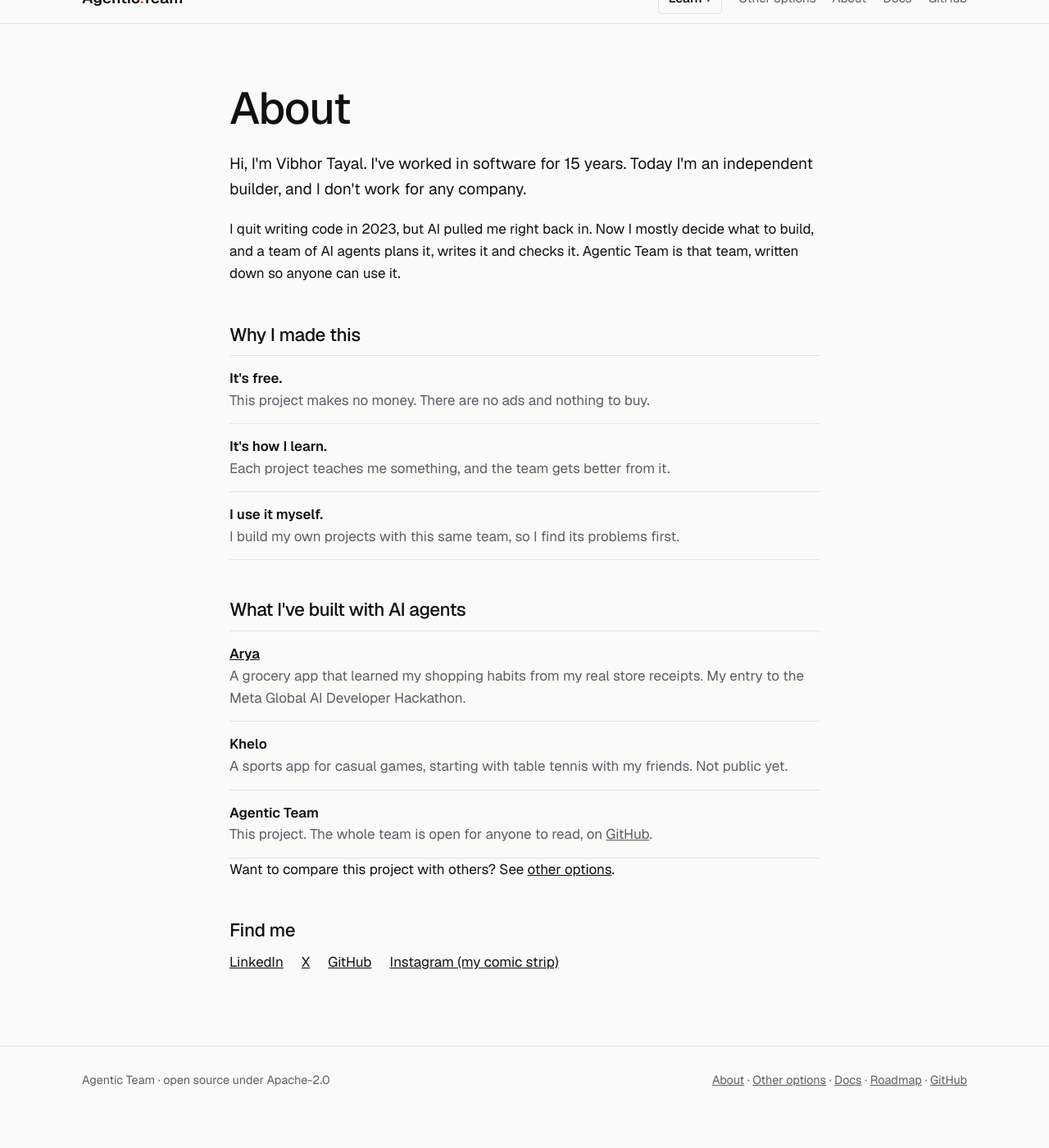
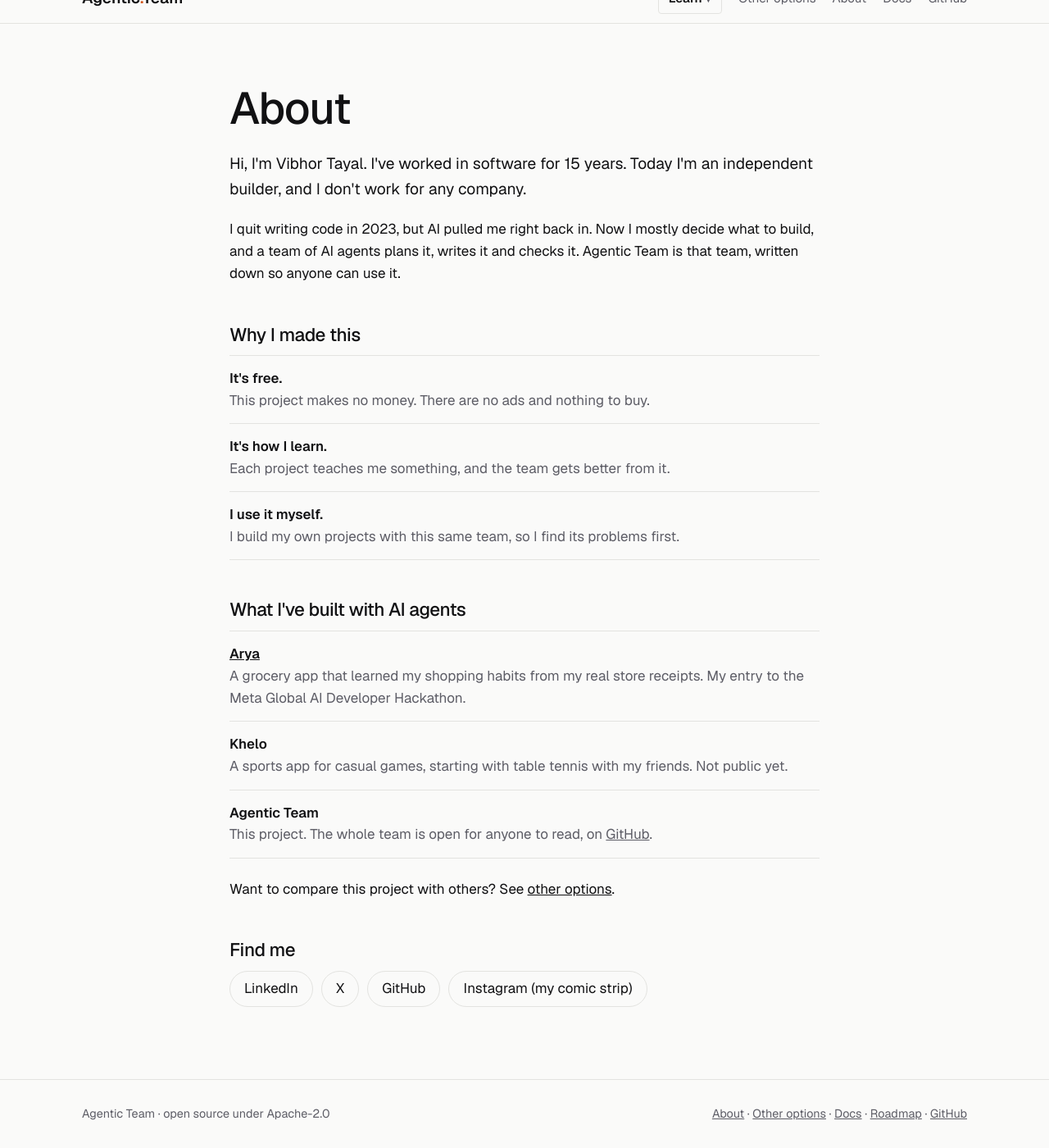
Before and after one commit to vibhortayal/agentic-team-oss, a Jekyll site: the page built from about.html, in a window 1280 px wide and 1400 px high, scrolled down 32 px. Shown: the whole window at 82% size. Built offline with Jekyll 4.4.1, drawn with Linux system fonts in a browser that asks for light colours; before the commit the page ends 1391 px from its top, so only the background shows below that.

Commit message:
About and Other options: restore side margins on phones, tidy spacing and links
The pages' own padding rule wiped out the shared 20px side gutter, so text
touched the screen edges on phones.

Co-Authored-By: Claude Opus 5.5 <noreply@anthropic.com>
Claude-Session: https://claude.ai/code/session_0155vpoV6HQDSgg93iXKtdmK

```diff
--- a/about.html
+++ b/about.html
@@ -5,7 +5,7 @@ title: About
 summary: Who made Agentic Team, and why.
 ---
 <style>
-.ab { max-width: 720px; padding: 72px 0 88px; }
+.ab { max-width: 760px; padding-top: 72px; padding-bottom: 88px; }
 .ab h1 { font-size: clamp(2.3rem, 5vw, 3.4rem); margin: 0 0 .4em; }
 .ab .lead { font-size: 1.2rem; margin: 0 0 1em; }
 .ab p { margin: 0 0 1em; }
@@ -15,7 +15,10 @@ summary: Who made Agentic Team, and why.
 .ab li b { display: block; font-size: 1.05rem; }
 .ab li span { color: var(--muted); }
 .ab .sub { color: var(--muted); font-size: .95rem; margin: 24px 0 8px; }
-.ab .links { display: flex; flex-wrap: wrap; gap: 10px 22px; margin-top: 8px; }
+.ab .more { margin-top: 24px; }
+.ab .links { display: flex; flex-wrap: wrap; gap: 10px; margin-top: 8px; }
+.ab .links a { padding: .45em 1em; border: 1px solid var(--line); border-radius: 999px; text-decoration: none; color: var(--text); }
+.ab .links a:hover { border-color: var(--muted); }
 </style>
 
 <div class="wrap ab">
@@ -37,7 +40,7 @@ summary: Who made Agentic Team, and why.
     <li><b>Agentic Team</b><span>This project. The whole team is open for anyone to read, on <a href="{{ site.github.repository_url }}">GitHub</a>.</span></li>
   </ul>
 
-  <p>Want to compare this project with others? See <a href="{{ '/options.html' | relative_url }}">other options</a>.</p>
+  <p class="more">Want to compare this project with others? See <a href="{{ '/options.html' | relative_url }}">other options</a>.</p>
 
   <h2>Find me</h2>
   <div class="links">
--- a/options.html
+++ b/options.html
@@ -5,7 +5,7 @@ title: Other options
 summary: Other AI teams and app builders worth a look, free and paid.
 ---
 <style>
-.ab { max-width: 720px; padding: 72px 0 88px; }
+.ab { max-width: 760px; padding-top: 72px; padding-bottom: 88px; }
 .ab h1 { font-size: clamp(2.3rem, 5vw, 3.4rem); margin: 0 0 .4em; }
 .ab .lead { font-size: 1.2rem; margin: 0 0 1em; }
 .ab p { margin: 0 0 1em; }
```
